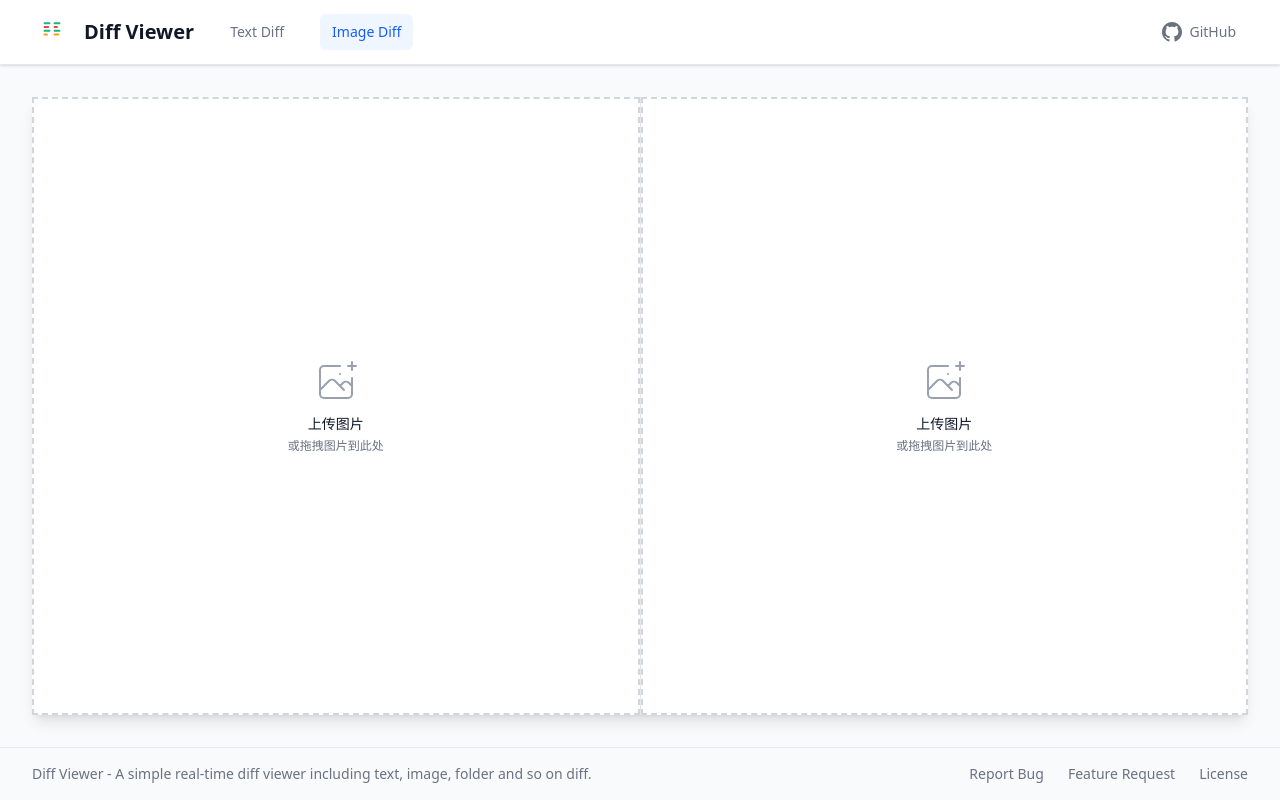
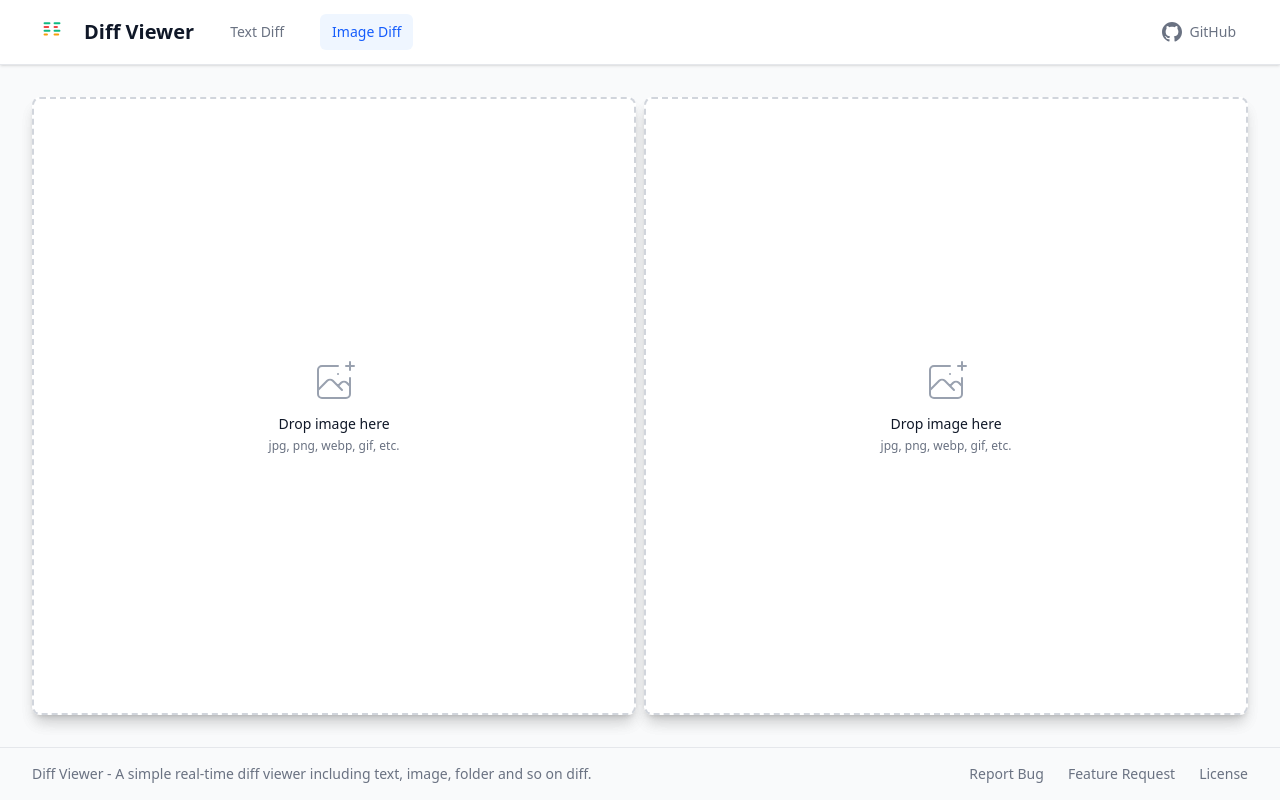
Before and after one commit to zeevenn/diff-viewer, a React (Vite) app: page /image in a window 1280 px wide. Built offline with nearby package versions, Linux system fonts and the light colour scheme.

Commit message:
feat: adjust style

```diff
--- a/src/components/layout/Layout.tsx
+++ b/src/components/layout/Layout.tsx
@@ -17,9 +17,7 @@ export function Layout({ children, className = '' }: LayoutProps) {
 
       {/* Main Content Area */}
       <main className="flex-1 mx-auto flex flex-col px-4 sm:px-6 lg:px-8 py-8 w-full">
-        <div className="flex-1 flex flex-col bg-white dark:bg-gray-800 rounded-lg shadow-lg">
-          {children}
-        </div>
+        {children}
       </main>
 
       <Footer />
--- a/src/components/ui/DragOverlay.tsx
+++ b/src/components/ui/DragOverlay.tsx
@@ -10,7 +10,7 @@ interface DragOverlayProps {
 export function DragOverlay({
   isDragging,
   position = 'full',
-  className = 'bg-blue-500/20 border-2 border-blue-500 border-dashed',
+  className = '',
   children,
 }: DragOverlayProps) {
   if (!isDragging) return null
@@ -24,6 +24,7 @@ export function DragOverlay({
   const overlayClassName = `
     ${positionClasses[position]}
     pointer-events-none transition-all duration-200 z-50
+    bg-blue-500/20 border-2 border-blue-500 border-dashed
     ${className}
   `.trim()
 
--- a/src/components/ui/DropZone.tsx
+++ b/src/components/ui/DropZone.tsx
@@ -129,7 +129,7 @@ function DropZoneInput({
   children,
 }: DropZoneInputProps) {
   const { onFileSelect } = useDropZone()
-  const inputId = `file-input-${Math.random().toString(36).substr(2, 9)}`
+  const inputId = `file-input-${Math.random().toString(36).substring(2, 9)}`
 
   const handleInputChange = (event: React.ChangeEvent<HTMLInputElement>) => {
     const files = event.target.files
@@ -141,7 +141,10 @@ function DropZoneInput({
 
   return (
     <>
-      <label htmlFor={inputId} className={`cursor-pointer ${className}`}>
+      <label
+        htmlFor={inputId}
+        className={`absolute inset-0 cursor-pointer flex items-center justify-center ${className}`}
+      >
         {children}
       </label>
       <input
--- a/src/pages/image-diff/components/SideBySideView.tsx
+++ b/src/pages/image-diff/components/SideBySideView.tsx
@@ -14,16 +14,15 @@ export function SideBySideView({
   onModifiedImageSelect,
 }: SideBySideViewProps) {
   return (
-    <div className="flex-1 flex">
+    <div className="flex-1 flex gap-2">
       {/* Original Image */}
-      <div className="flex-1 flex flex-col border-r border-gray-200 dark:border-gray-700">
       <DropZone
         onFilesSelect={(files: FileList) => onOriginalImageSelect(files)}
         validation={{ accept: ['image/*'], maxCount: 1 }}
-          className="flex-1"
+        className="flex-1 bg-white dark:bg-gray-800 rounded-lg shadow-lg"
       >
         <DropZone.Content
-            className={`flex-1 flex items-center justify-center ${
+          className={`flex-1 flex items-center justify-center rounded-lg shadow-lg ${
             !originalImage
               ? 'border-2 border-dashed border-gray-300 dark:border-gray-600'
               : ''
@@ -38,29 +37,23 @@ export function SideBySideView({
           ) : (
             <DropZone.Input accept="image/*">
               <DropZone.Message
-                  title="上传图片"
-                  description="或拖拽图片到此处"
+                title="Drop image here"
+                description="jpg, png, webp, gif, etc."
               />
             </DropZone.Input>
           )}
         </DropZone.Content>
-          <DropZone.Overlay>
-            <DropZone.DragIndicator className="bg-blue-500 text-white px-4 py-2 rounded-lg shadow-lg">
-              <span>拖拽更新原图</span>
-            </DropZone.DragIndicator>
-          </DropZone.Overlay>
+        <DropZone.Overlay className="rounded-lg" />
       </DropZone>
-      </div>
 
       {/* Modified Image */}
-      <div className="flex-1 flex flex-col">
       <DropZone
         onFilesSelect={(files: FileList) => onModifiedImageSelect(files)}
         validation={{ accept: ['image/*'], maxCount: 1 }}
-          className="flex-1"
+        className="flex-1 bg-white dark:bg-gray-800 rounded-lg shadow-lg"
       >
         <DropZone.Content
-            className={`flex-1 flex items-center justify-center ${
+          className={`flex-1 flex items-center justify-center rounded-lg shadow-lg ${
             !modifiedImage
               ? 'border-2 border-dashed border-gray-300 dark:border-gray-600'
               : ''
@@ -75,19 +68,14 @@ export function SideBySideView({
           ) : (
             <DropZone.Input accept="image/*">
               <DropZone.Message
-                  title="上传图片"
-                  description="或拖拽图片到此处"
+                title="Drop image here"
+                description="jpg, png, webp, gif, etc."
               />
             </DropZone.Input>
           )}
         </DropZone.Content>
-          <DropZone.Overlay>
-            <DropZone.DragIndicator className="bg-green-500 text-white px-4 py-2 rounded-lg shadow-lg">
-              <span>拖拽更新对比图</span>
-            </DropZone.DragIndicator>
-          </DropZone.Overlay>
+        <DropZone.Overlay className="rounded-lg" />
       </DropZone>
-      </div>
     </div>
   )
 }
--- a/src/pages/text-diff/index.tsx
+++ b/src/pages/text-diff/index.tsx
@@ -131,7 +131,7 @@ export function TextDiff() {
   }
 
   return (
-    <>
+    <div className="flex-1 flex flex-col bg-white dark:bg-gray-800 rounded-lg shadow-lg">
       {/* Toolbar */}
       <div className="flex items-center justify-between p-4 border-b border-gray-200 dark:border-gray-700">
         <div className="flex items-center space-x-4 text-xs text-gray-500 dark:text-gray-400">
@@ -200,6 +200,6 @@ export function TextDiff() {
           </DragIndicator>
         </DragOverlay>
       </div>
-    </>
+    </div>
   )
 }
```
Lines whose indentation alone changed are shown as unchanged.
